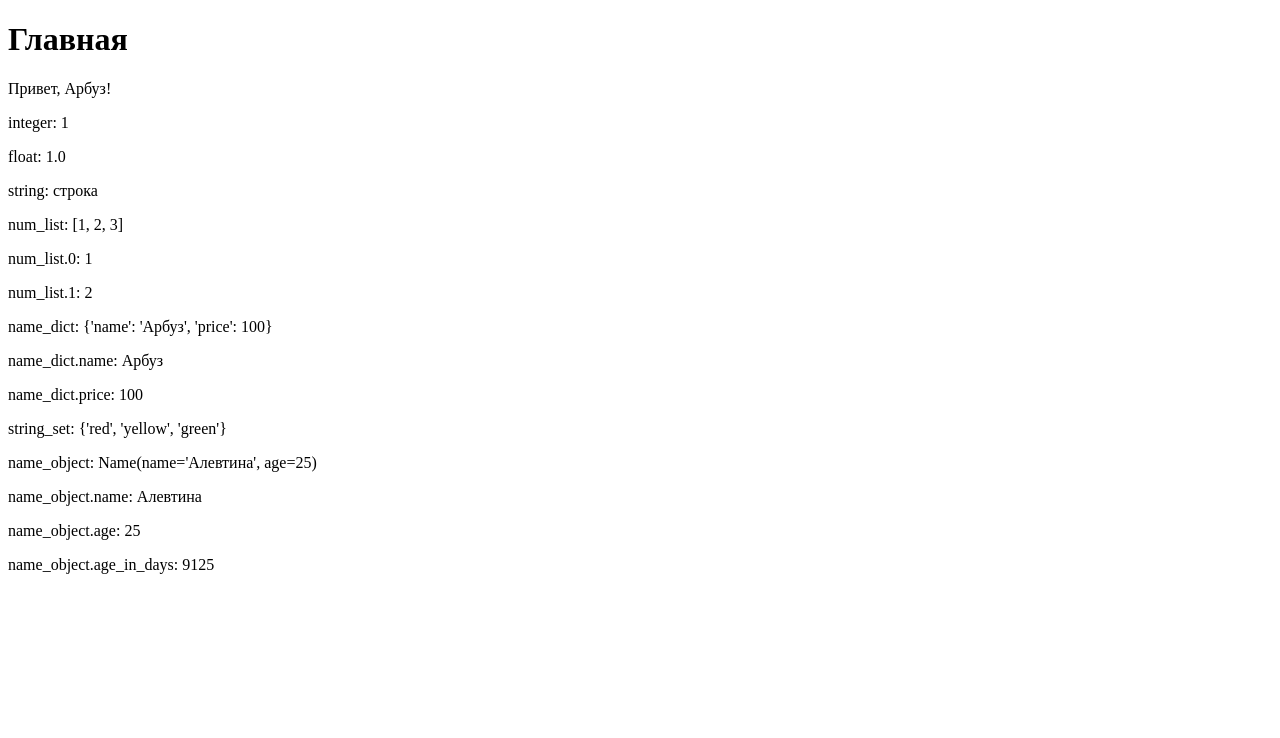
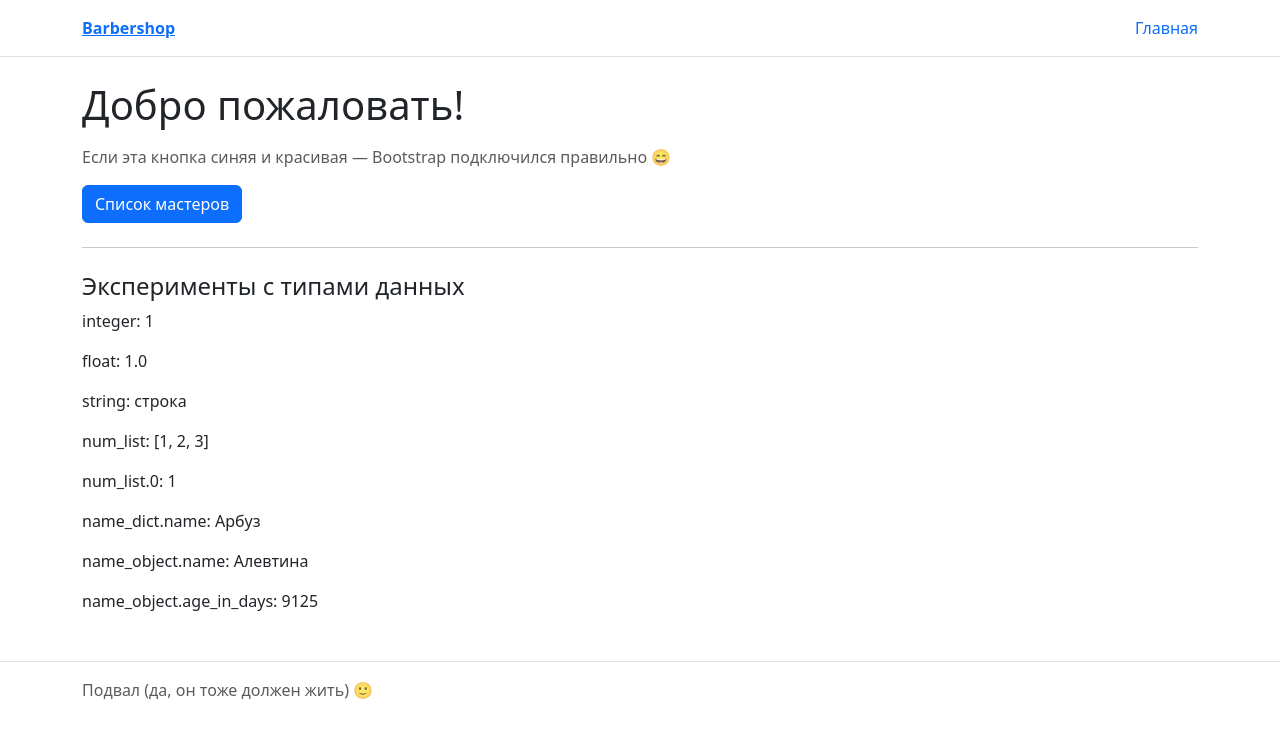
Before and after one commit to Gl1f/django_learn, a Django app: page / in a window 1280 px wide. Shown: the top 738 px of the page. Run offline with Django 5.2, Linux system fonts and the light colour scheme.

Commit message:
наследование и подключение bootstrap

```diff
--- a/barbershop/settings.py
+++ b/barbershop/settings.py
@@ -116,3 +116,7 @@ USE_TZ = True
 # https://docs.djangoproject.com/en/6.0/howto/static-files/
 
 STATIC_URL = 'static/'
+
+STATICFILES_DIRS = [
+    BASE_DIR / "static",
+]
--- a/core/templates/core/index.html
+++ b/core/templates/core/index.html
@@ -1,32 +1,27 @@
-<!DOCTYPE html>
-<html lang="en">
-<head>
-    <meta charset="UTF-8">
-    <meta name="viewport" content="width=device-width, initial-scale=1.0">
-    <title>{{ title }}</title>
-</head>
-<body>
-    <h1>{{ title }}</h1>
-    <p>Привет, {{ name }}!</p>
+{% extends "base.html" %}
 
+{% block title %}Главная | Barbershop{% endblock title %}
 
+{% block content %}
+    <h1 class="mb-3">Добро пожаловать!</h1>
+
+    <p class="text-muted">
+    Если эта кнопка синяя и красивая — Bootstrap подключился правильно 😄
+    </p>
+
+    <a class="btn btn-primary" href="{% url 'master_list' %}">Список мастеров</a>
+
+    <hr class="my-4" />
+
+    <h2 class="h4">Эксперименты с типами данных</h2>
     <p>integer: {{ integer }}</p>
     <p>float: {{ float }}</p>
     <p>string: {{ string }}</p>
 
     <p>num_list: {{ num_list }}</p>
     <p>num_list.0: {{ num_list.0 }}</p>
-    <p>num_list.1: {{ num_list.1 }}</p>
 
-    <p>name_dict: {{ name_dict }}</p>
     <p>name_dict.name: {{ name_dict.name }}</p>
-    <p>name_dict.price: {{ name_dict.price }}</p>
-
-    <p>string_set: {{ string_set }}</p>
-
-    <p>name_object: {{ name_object }}</p>
     <p>name_object.name: {{ name_object.name }}</p>
-    <p>name_object.age: {{ name_object.age }}</p>
     <p>name_object.age_in_days: {{ name_object.age_in_days }}</p>
-</body>
-</html>
+{% endblock content %}
--- a/core/urls.py
+++ b/core/urls.py
@@ -3,4 +3,6 @@ from . import views
 
 urlpatterns = [
     path("", views.index, name="index"),
+    path("masters/", views.master_list, name="master_list"),
+    path("masters/<int:master_id>/", views.master_detail, name="master_detail"),
 ]
--- a/core/views.py
+++ b/core/views.py
@@ -1,5 +1,6 @@
 from django.shortcuts import render
 from dataclasses import dataclass
+from django.http import Http404
 
 
 @dataclass
@@ -11,6 +12,11 @@ class Name:
     def age_in_days(self) -> int:
         return self.age * 365
 
+MASTERS = [
+    {"id": 1, "name": "Андрей", "level": "middle"},
+    {"id": 2, "name": "Олег", "level": "senior"},
+    {"id": 3, "name": "Ирина", "level": "junior"},
+]
 
 def index(request):
     context = {
@@ -25,3 +31,14 @@ def index(request):
         "name_object": Name("Алевтина", 25),
     }
     return render(request, "core/index.html", context)
+
+
+
+def master_list(request):
+    return render(request, "core/master_list.html", {"masters": MASTERS})
+
+def master_detail(request, master_id: int):
+    master = next((m for m in MASTERS if m["id"] == master_id), None)
+    if master is None:
+        raise Http404("Master not found")
+    return render(request, "core/master_detail.html", {"master": master})
--- /dev/null
+++ b/templates/base.html
@@ -0,0 +1,45 @@
+{% load static %}
+<!doctype html>
+<html lang="ru">
+    <head>
+    <meta charset="utf-8" />
+    <meta name="viewport" content="width=device-width, initial-scale=1" />
+    <link rel="icon" href="{% static 'core/img/favicon.ico' %}">
+    <title>{% block title %}Barbershop{% endblock title %}</title>
+
+    <!-- Bootstrap CSS (CDN) -->
+    <link
+        href="https://cdn.jsdelivr.net/npm/bootstrap@5.3.8/dist/css/bootstrap.min.css"
+        rel="stylesheet"
+    />
+
+    {% block extra_head %}{% endblock extra_head %}
+    </head>
+
+    <body>
+    <header class="border-bottom mb-4">
+        <div class="container py-3">
+        <div class="d-flex align-items-center justify-content-between">
+            <a class="fw-bold" href="/">Barbershop</a>
+            <nav class="d-flex gap-3">
+            <a class="text-decoration-none" href="/">Главная</a>
+            </nav>
+        </div>
+        </div>
+    </header>
+
+    <main class="container">
+        {% block content %}{% endblock content %}
+    </main>
+
+    <footer class="border-top mt-5">
+        <div class="container py-3 text-muted">
+        Подвал (да, он тоже должен жить) 🙂
+        </div>
+    </footer>
+
+    <!-- Bootstrap JS bundle -->
+    <script src="https://cdn.jsdelivr.net/npm/bootstrap@5.3.8/dist/js/bootstrap.bundle.min.js"></script>
+    {% block extra_js %}{% endblock extra_js %}
+    </body>
+</html>
```
Also changed, not shown: core/templates/core/master_detail.html (added, +10 -0 lines), core/templates/core/master_list.html (added, +16 -0 lines), core/static/core/img/favicon.ico (added).
